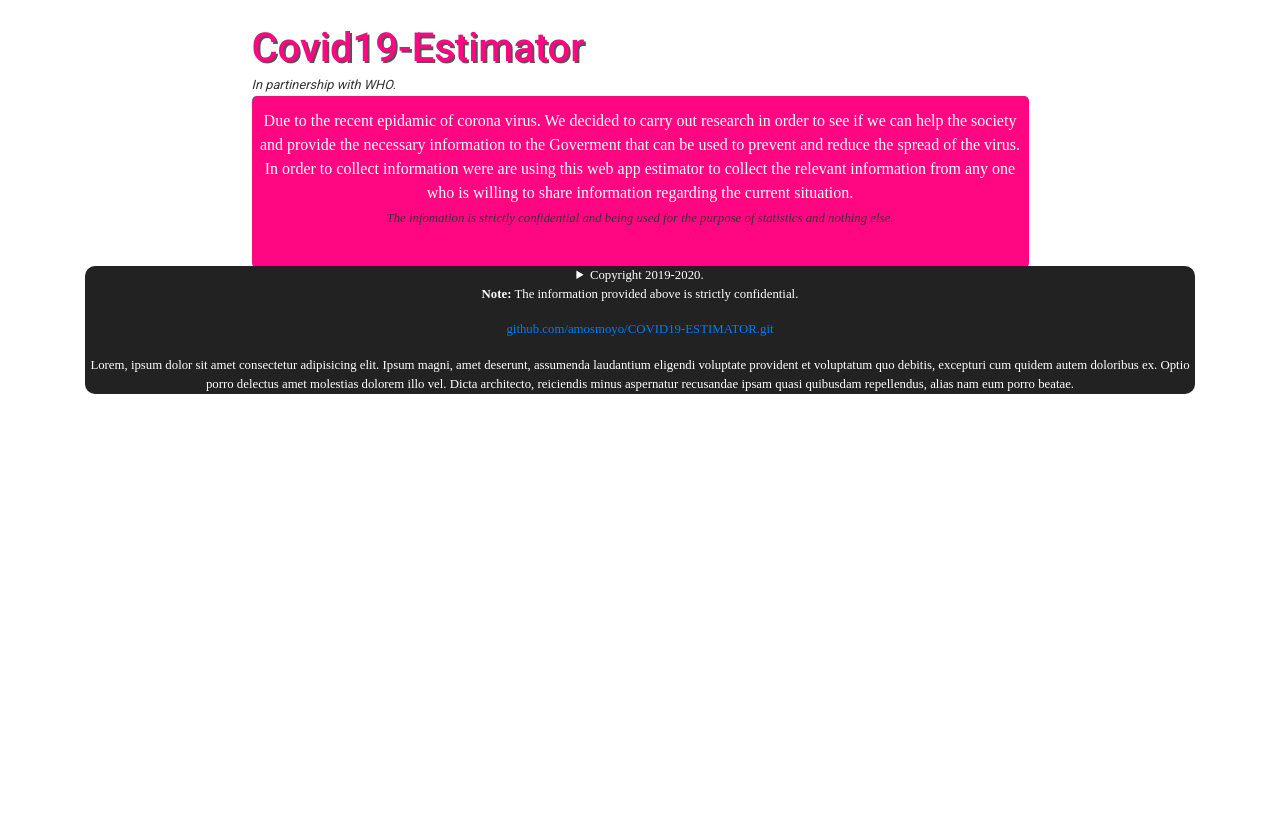
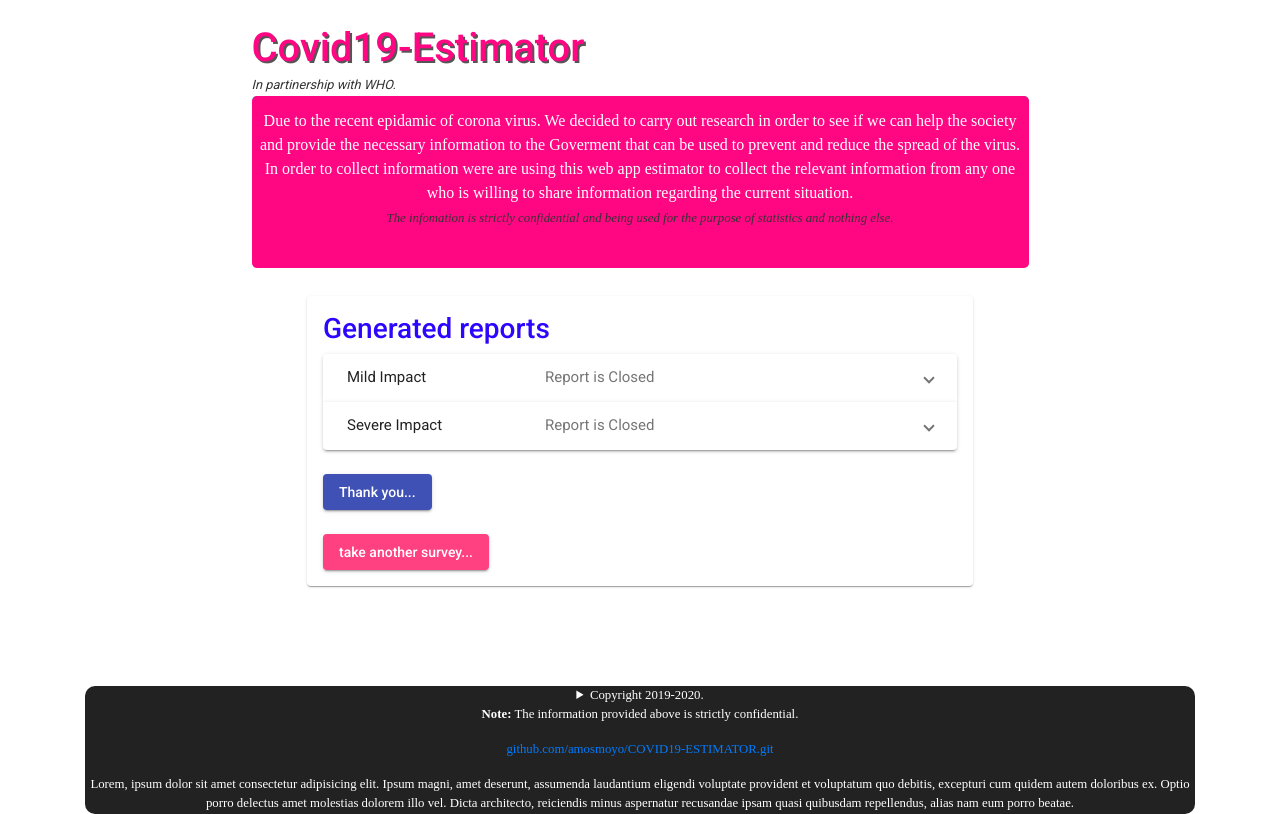
Before and after one commit to amosmoyo/COVID19-ESTIMATOR, an Angular app: page /report in a window 1280 px wide. Before the commit this address led to /. Built offline with nearby package versions, Linux system fonts and the light colour scheme.

Commit message:
new changes

```diff
--- a/src/app/app.module.ts
+++ b/src/app/app.module.ts
@@ -27,9 +27,9 @@ import { ReportComponent } from './components/report/report.component';
     MaterialModule,
     BrowserAnimationsModule,
     RouterModule.forRoot([
-      {path: 'home', component: FormComponent},
-      {path: 'home/report', component: ReportComponent},
-      {path: '', redirectTo: 'home', pathMatch: 'full'}
+      {path: '', component: FormComponent},
+      {path: 'report', component: ReportComponent},
+      {path: '***', redirectTo: '', pathMatch: 'full'}
     ])
   ],
   providers: [],
--- a/src/app/components/form/form.component.ts
+++ b/src/app/components/form/form.component.ts
@@ -36,7 +36,7 @@ export class FormComponent implements OnInit {
     formvalue.resetForm();
 
     setTimeout(() => {
-      this.route.navigate(['/home/report']);
+      this.route.navigate(['/report']);
     }, 1000);
   }
 }
--- a/src/app/components/report/report.component.html
+++ b/src/app/components/report/report.component.html
@@ -63,5 +63,5 @@
   <button mat-raised-button color="primary">Thank you...</button>
   <br>
   <br>
-  <button mat-raised-button color="accent" [routerLink]="['/home']">take another survey...</button>
+  <button mat-raised-button color="accent" [routerLink]="['/']">take another survey...</button>
 </mat-card>
```
